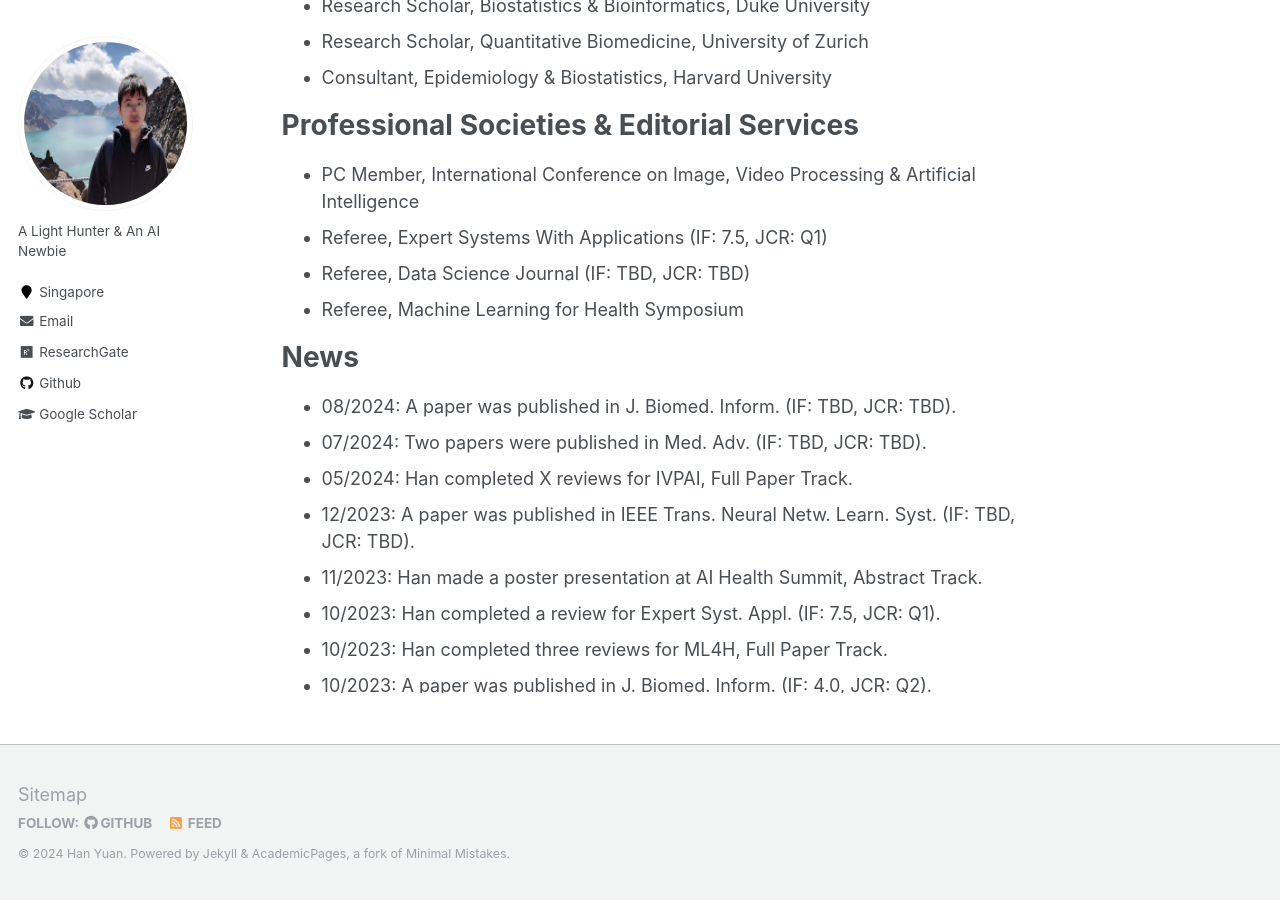
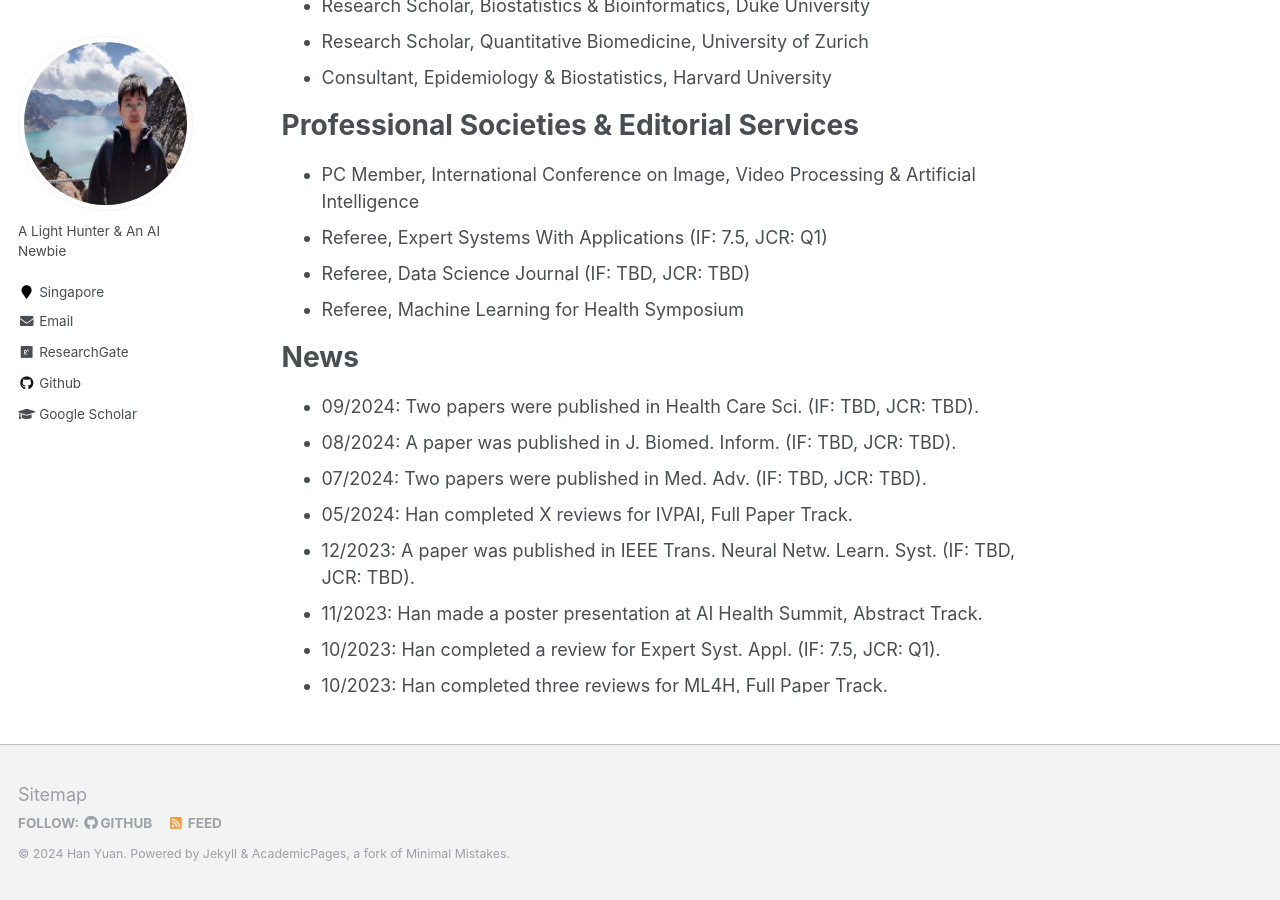
Before and after one commit to Han-Yuan-Med/Han-Yuan-Med.github.io, a Jekyll site: the page built from _pages/about.md, in a window 1280 px wide and 900 px high, scrolled down 830 px. Built offline with Jekyll 4.4.1, drawn with Linux system fonts in a browser that asks for light colours.

Commit message:
Update about.md

```diff
--- a/_pages/about.md
+++ b/_pages/about.md
@@ -29,6 +29,7 @@ Thank you for visiting my academic website. I invite you to explore the [publica
 
 # News
 <ul style="width: auto; height: 300px; overflow: auto">
+  <li>09/2024: Two papers were published in Health Care Sci. (IF: TBD, JCR: TBD).</li>
   <li>08/2024: A paper was published in J. Biomed. Inform. (IF: TBD, JCR: TBD).</li>
   <li>07/2024: Two papers were published in Med. Adv. (IF: TBD, JCR: TBD).</li>
   <li>05/2024: Han completed X reviews for IVPAI, Full Paper Track.</li>
```
